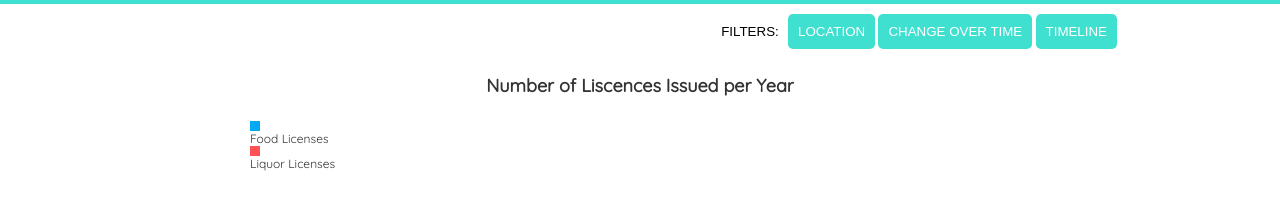
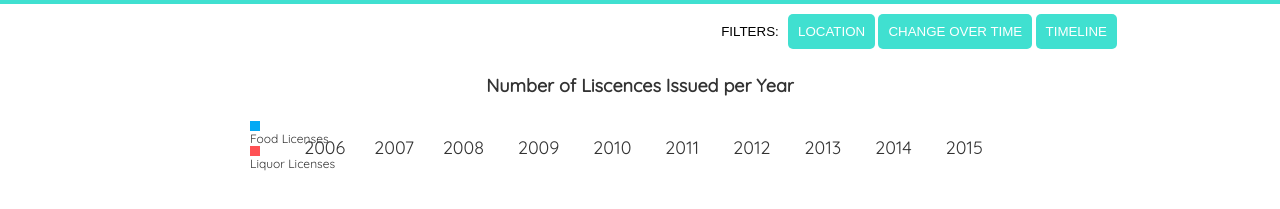
Before and after one commit to Katyf/Soofa_Challenge, a website: page app/index.html in a window 1280 px wide. Both pictures are taken after a click on the button "CHANGE OVER TIME". Shown: the part 111-320 px from the top of the page. Drawn offline with nearby package versions, Linux system fonts and the light colour scheme; files that its build step writes are made by us from their sources; no server answers; files whose address does not match are found by name.

Commit message:
add years to axis

```diff
--- a/app/index.html
+++ b/app/index.html
@@ -50,6 +50,7 @@
       <section class="chart" id="change"></section>
       <section class="chart" id="liquormap"></section>
       <section class="chart" id="map"></section>
+      <div id="hard-dates"><span class="year">2006</span><span class="year">2007</span><span class="year">2008</span> <span class="year">2009</span> <span class="year">2010</span> <span class="year">2011</span> <span class="year">2012</span> <span class="year">2013</span> <span class="year">2014</span> <span class="year">2015</span></div>
 
     </section>
 
--- a/app/scripts/growth.js
+++ b/app/scripts/growth.js
@@ -130,7 +130,7 @@ var vGuide = d3.select('.changesvg').append('g');
 var hAxis = d3.svg.axis()
     .scale(xScale)
     .orient('bottom')
-    .tickValues(xScale.domain().filter(function(d,i){
+    .tickValues(xScale.domain(function(d,i){
         return ['2006','2007','2008','2009','2010','2011','2012','2013','2014','2015'];
     }));
 var hGuide = d3.select('.changesvg').append('g');
--- a/app/scripts/main.js
+++ b/app/scripts/main.js
@@ -2,6 +2,7 @@ $(document).ready(function() {
     $('#change').hide();
     $('#map').hide();
     $('#liquormap').hide();
+    $('#hard-dates').hide();
 
     $('#map-btn').on('click', function(){
       console.log('map click');
@@ -9,6 +10,7 @@ $(document).ready(function() {
       $('#change').hide();
       $('#chart-title').text('Concentration of Active Liscences by City');
       $('#map').show();
+      $('#hard-dates').hide();
     });
     $('#timeline-btn').on('click', function(){
        console.log('timeline click');
@@ -16,6 +18,7 @@ $(document).ready(function() {
       $('#change').hide();
       $('#chart-title').text("Timeline of Boston's Active Food Establishment and Liquor Licenses");
       $('#timeline').show();
+      $('#hard-dates').hide();
     });
     $('#change-btn').on('click', function(){
        console.log('timeline click');
@@ -23,6 +26,7 @@ $(document).ready(function() {
       $('#timeline').hide();
       $('#chart-title').text('Number of Liscences Issued per Year');
       $('#change').show();
+      $('#hard-dates').show();
     });
 
 });
--- a/app/styles/main.scss
+++ b/app/styles/main.scss
@@ -81,3 +81,11 @@ body {
   }
 
 }
+
+#hard-dates {
+  margin-top: -35px;
+  margin-left: 10px;
+  .year {
+    margin: 0 16px 0 13px;
+  }
+}
```
